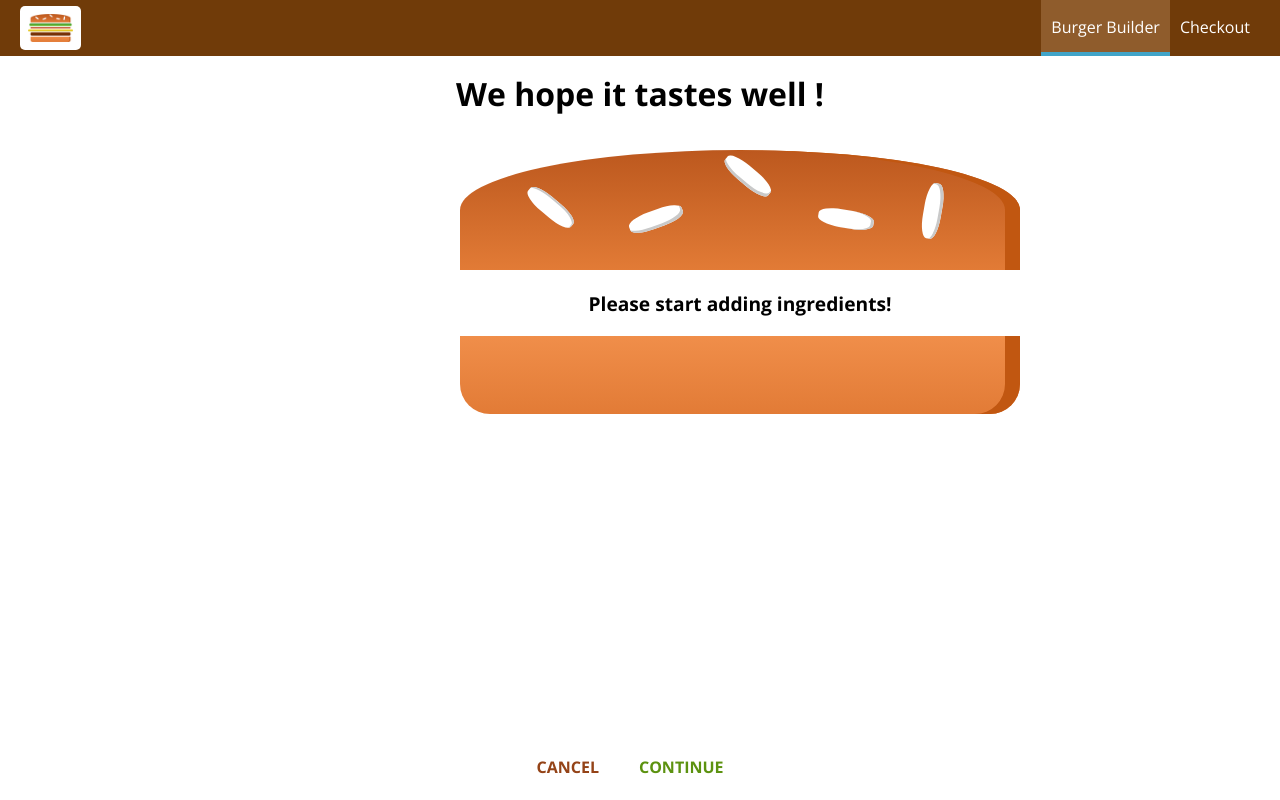
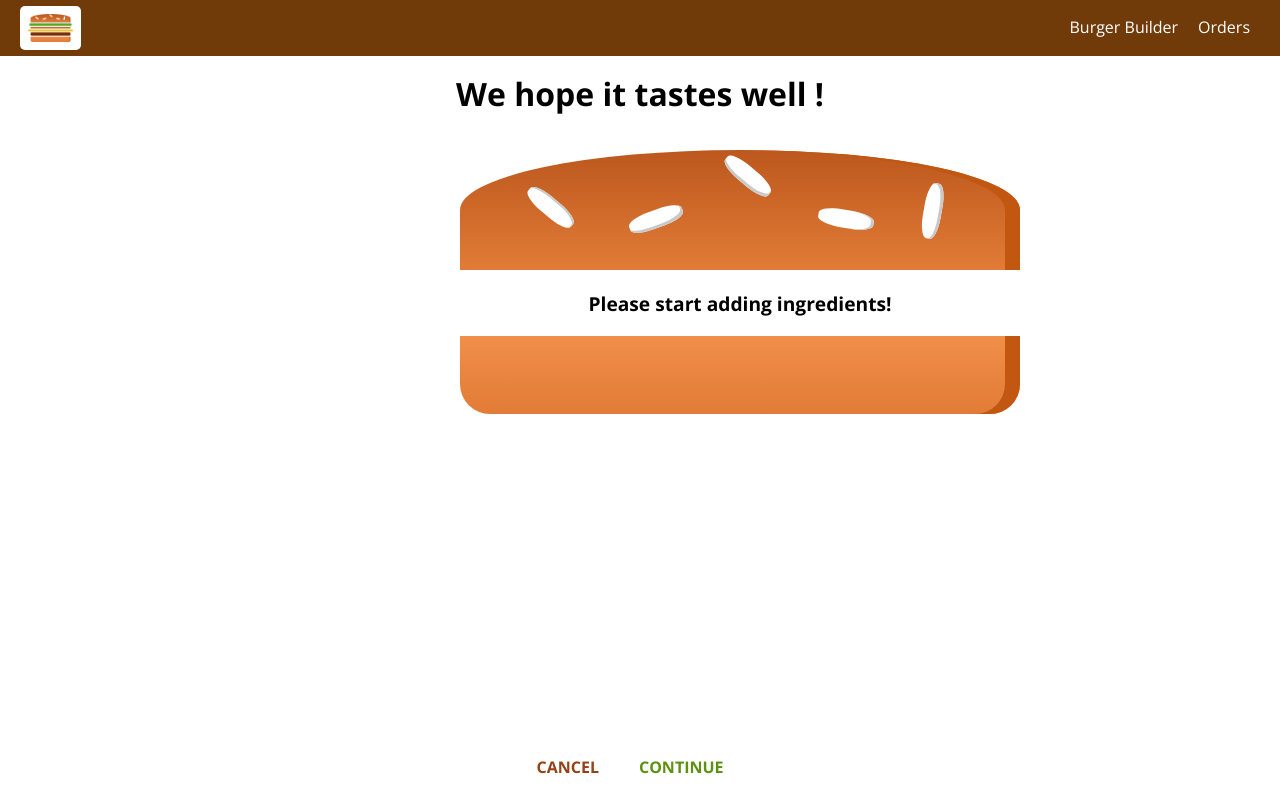
Before and after one commit to ujjawalsingh10/BurgerApp, a React app: page /checkout in a window 1280 px wide. Built offline with nearby package versions, Linux system fonts and the light colour scheme.

Commit message:
Implementing Navigation Links

```diff
--- a/src/components/Navigation/NavigationItems/NavigationItem/NavigationItem.js
+++ b/src/components/Navigation/NavigationItems/NavigationItem/NavigationItem.js
@@ -1,12 +1,14 @@
 import React from 'react';
+import {NavLink} from 'react-router-dom';
 
 import classes from './NavigationItem.css';
 
 const navigationItem = ( props ) => (
     <li className={classes.NavigationItem}>
-        <a
-            href={props.link}
-            className={props.active ? classes.active : null}>{props.children}</a>
+        <NavLink
+            to={props.link}
+            exact={props.exact}
+            activeClassName={classes.active}>{props.children}</NavLink>
     </li>
 );
 
--- a/src/components/Navigation/NavigationItems/NavigationItems.js
+++ b/src/components/Navigation/NavigationItems/NavigationItems.js
@@ -5,8 +5,8 @@
 
 const navigationItems = () => (
     <ul className={classes.NavigationItems}>
-        <NavigationItem link="/" active>Burger Builder</NavigationItem>
-        <NavigationItem link="/">Checkout</NavigationItem>
+        <NavigationItem link="/" exact>Burger Builder</NavigationItem>
+        <NavigationItem link="/orders">Orders</NavigationItem>
     </ul>
 );
 
```
